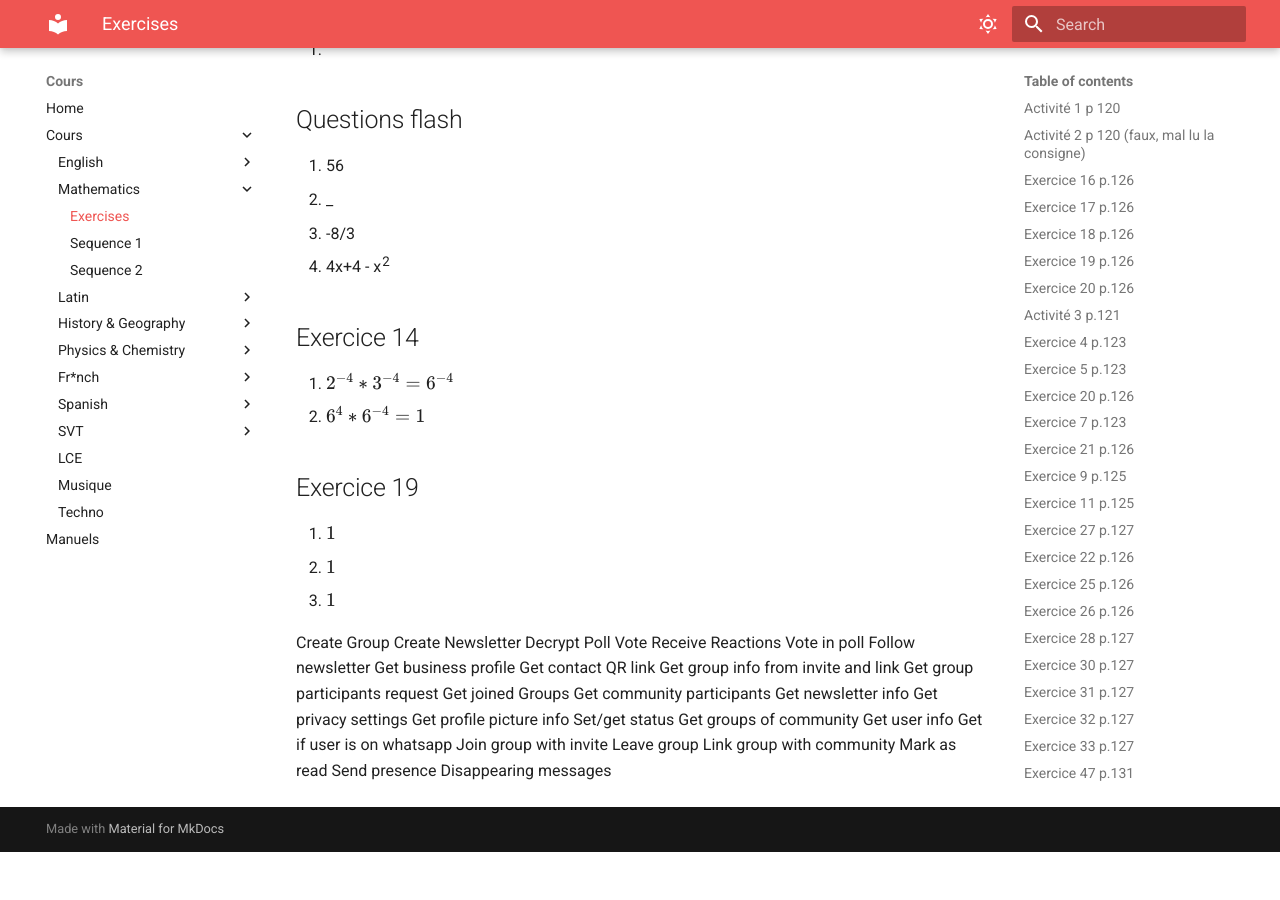
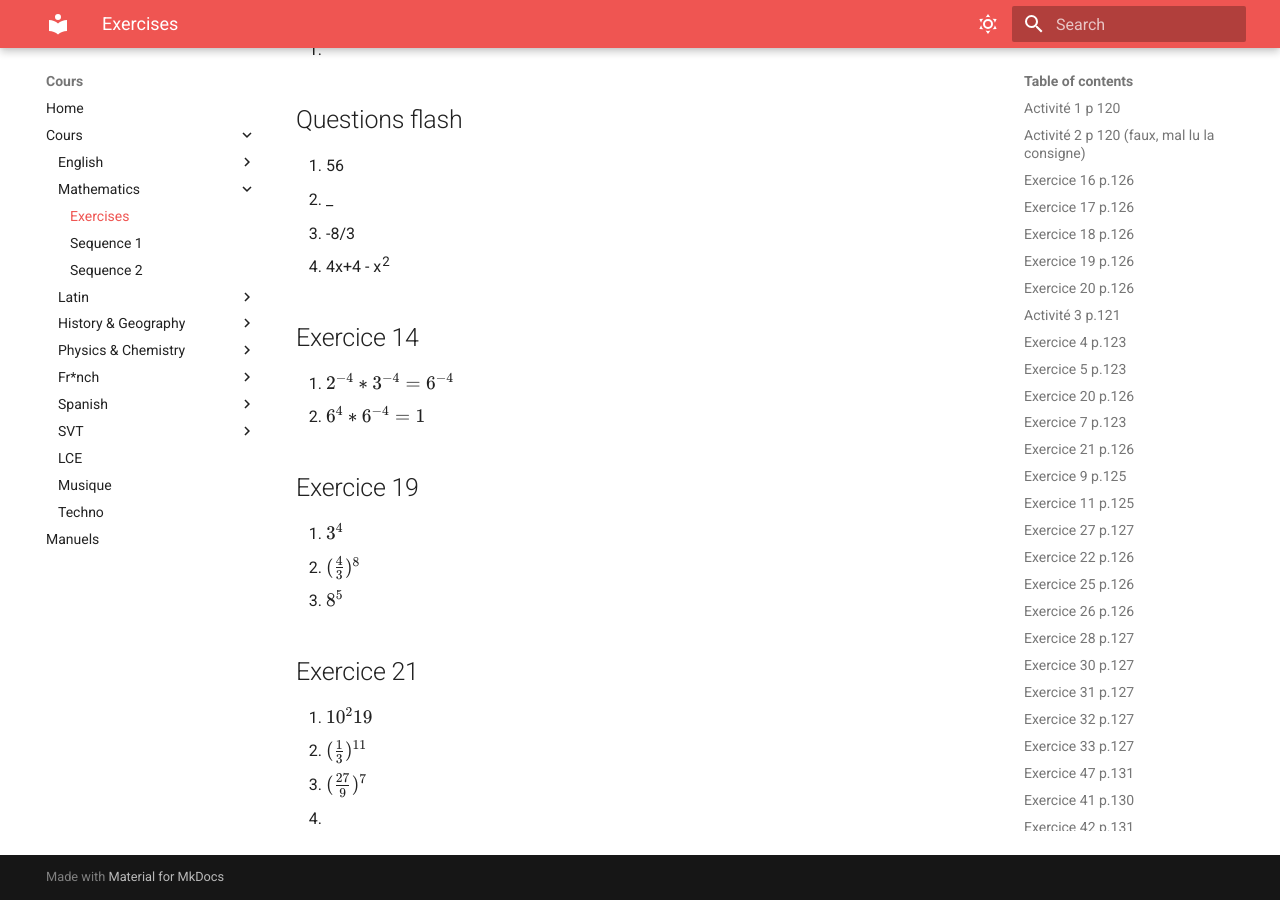
Before and after one commit to Labfox/Cours, an MkDocs documentation site: the page built from docs/mathematics/exercises.md, in a window 1280 px wide and 900 px high, scrolled down 15894 px. Built offline with MkDocs 1.6.1 and Material for MkDocs 9.7.7, drawn with Linux system fonts in a browser that asks for light colours; before the commit the page ends 16746 px from its top, so only the background shows below that.

Commit message:
Maths + fr
Signed-off-by: Labfox <consockbind@gmail.com>

```diff
--- a/docs/mathematics/exercises.md
+++ b/docs/mathematics/exercises.md
@@ -492,32 +492,13 @@
 
 ## Exercice 19
 
-1. $1$
-2. $1$
-3. $1$
+1. $3^4$
+2. $(\frac {4}{3})^8$
+3. $8^5$
 
-Create Group
-Create Newsletter
-Decrypt Poll Vote
-Receive Reactions
-Vote in poll
-Follow newsletter
-Get business profile
-Get contact QR link
-Get group info from invite and link
-Get group participants request
-Get joined Groups
-Get community participants
-Get newsletter info
-Get privacy settings
-Get profile picture info
-Set/get status
-Get groups of community
-Get user info
-Get if user is on whatsapp
-Join group with invite
-Leave group
-Link group with community
-Mark as read
-Send presence
-Disappearing messages
+## Exercice 21
+
+1. $10^219$
+2. $(\frac {1}{3})^{11}$
+3. $(\frac {27}{9})^7$
+4.
```
Also changed, not shown: docs/french/sequency2/main.md (+5 -0 lines).
